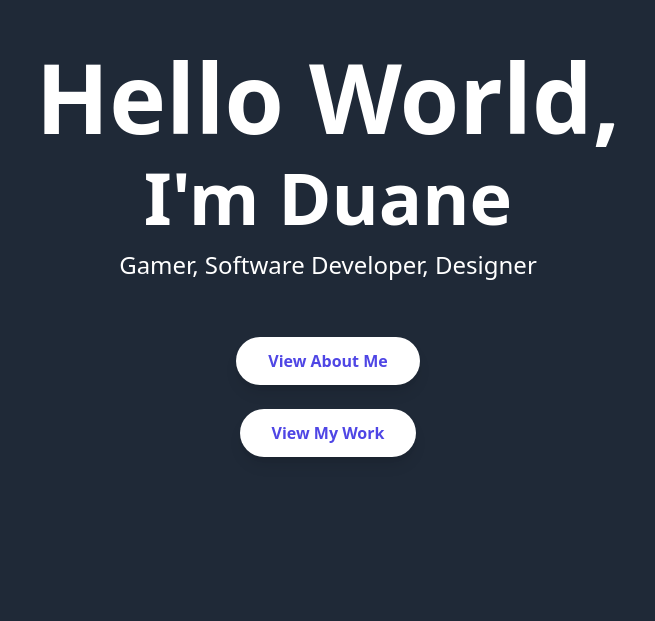
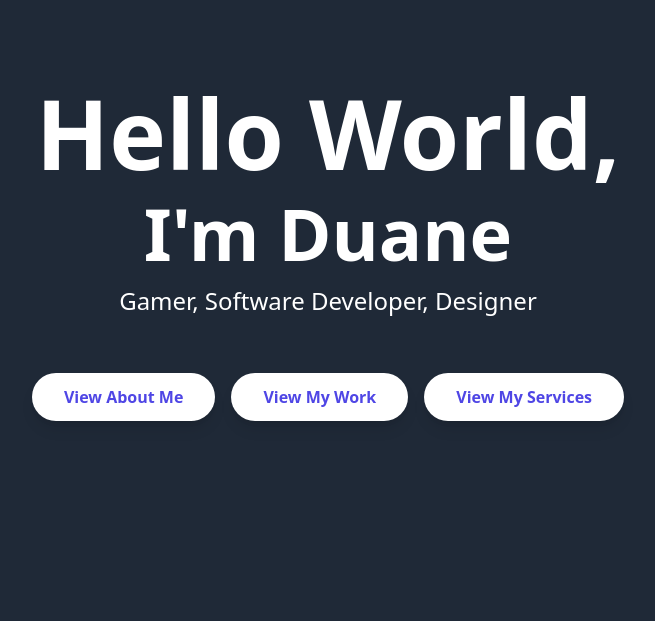
Before and after one commit to nervachan/nervachan.github.io, a Vue app: page / in a window 1280 px wide. Shown: the part 179-800 px from the top of the page, without its empty margins (312-967 px from the left). Built offline with nearby package versions, Linux system fonts and the light colour scheme.

Commit message:
added check services button

```diff
--- a/src/App.vue
+++ b/src/App.vue
@@ -11,7 +11,7 @@ import services from './components/services.vue';
     <h1 class="text-8xl font-bold mb-4 text-white">Hello World,</h1>
     <h1 class="text-5xl md:text-7xl font-bold mb-4 text-white"> I'm Duane</h1>
     <p class="text-xl md:text-2xl mb-8 text-white">Gamer, Software Developer, Designer</p>
-
+    <div class="flex flex-col md:flex-row gap-4">
     <a href="#about"
        class="bg-white text-indigo-600 font-semibold px-8 py-3 mt-6 rounded-full shadow-lg hover:bg-indigo-50 transition-all duration-300 transform hover:scale-105">
         View About Me
@@ -21,7 +21,11 @@ import services from './components/services.vue';
        class="bg-white text-indigo-600 font-semibold px-8 py-3 mt-6 rounded-full shadow-lg hover:bg-indigo-50 transition-all duration-300 transform hover:scale-105">
         View My Work
     </a>
-
+    <a href="#services"
+       class="bg-white text-indigo-600 font-semibold px-8 py-3 mt-6 rounded-full shadow-lg hover:bg-indigo-50 transition-all duration-300 transform hover:scale-105">
+        View My Services
+    </a>
+    </div>
 </section>
 
 
--- a/src/components/services.vue
+++ b/src/components/services.vue
@@ -1,5 +1,5 @@
 <template>
-  <section class="py-16 bg-gray-900">
+  <section class="py-16 bg-gray-900" id="services">
     <div class="max-w-6xl mx-auto px-6">
       <h2 class="text-3xl font-bold text-white text-center mb-12">
         Services that I Offer
```
